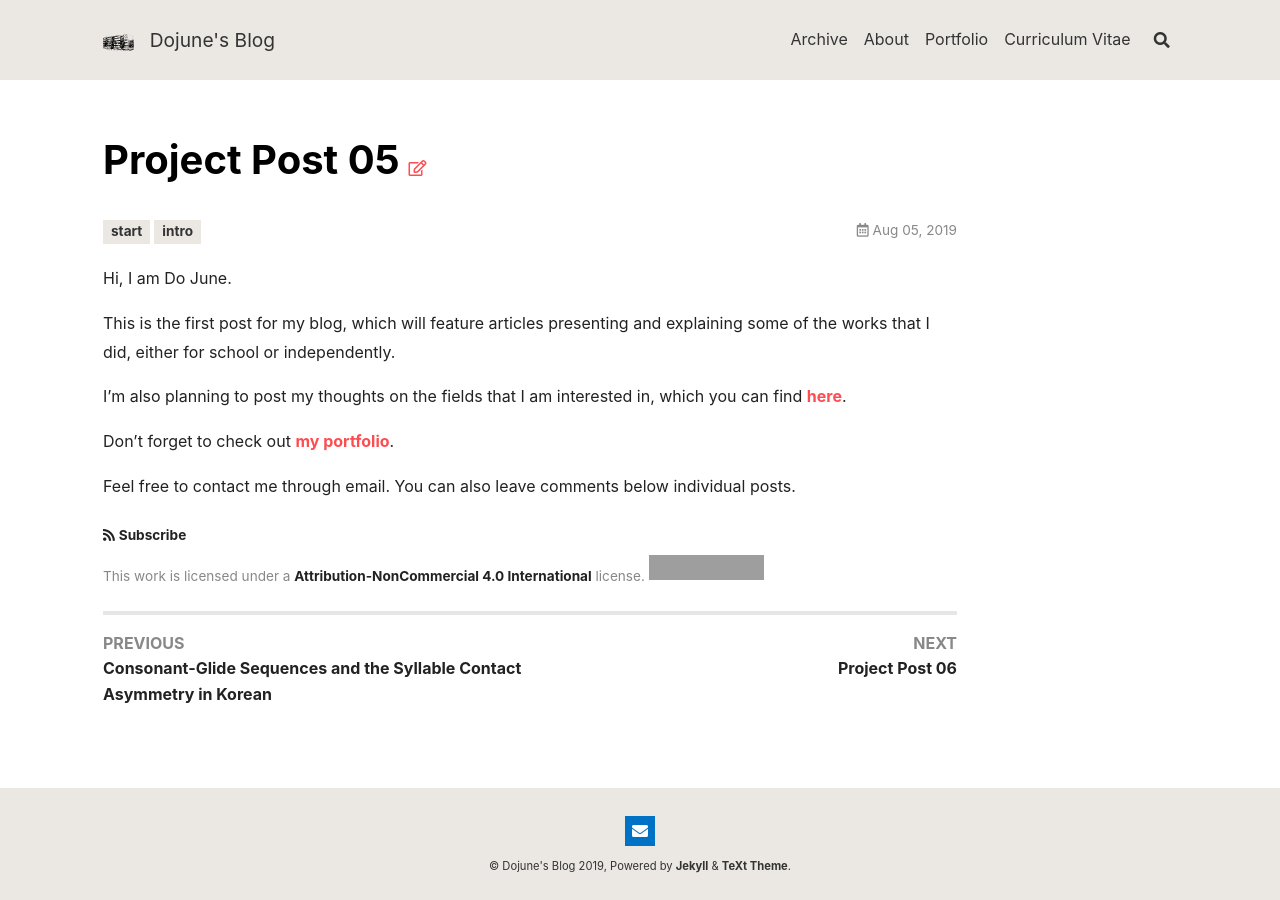
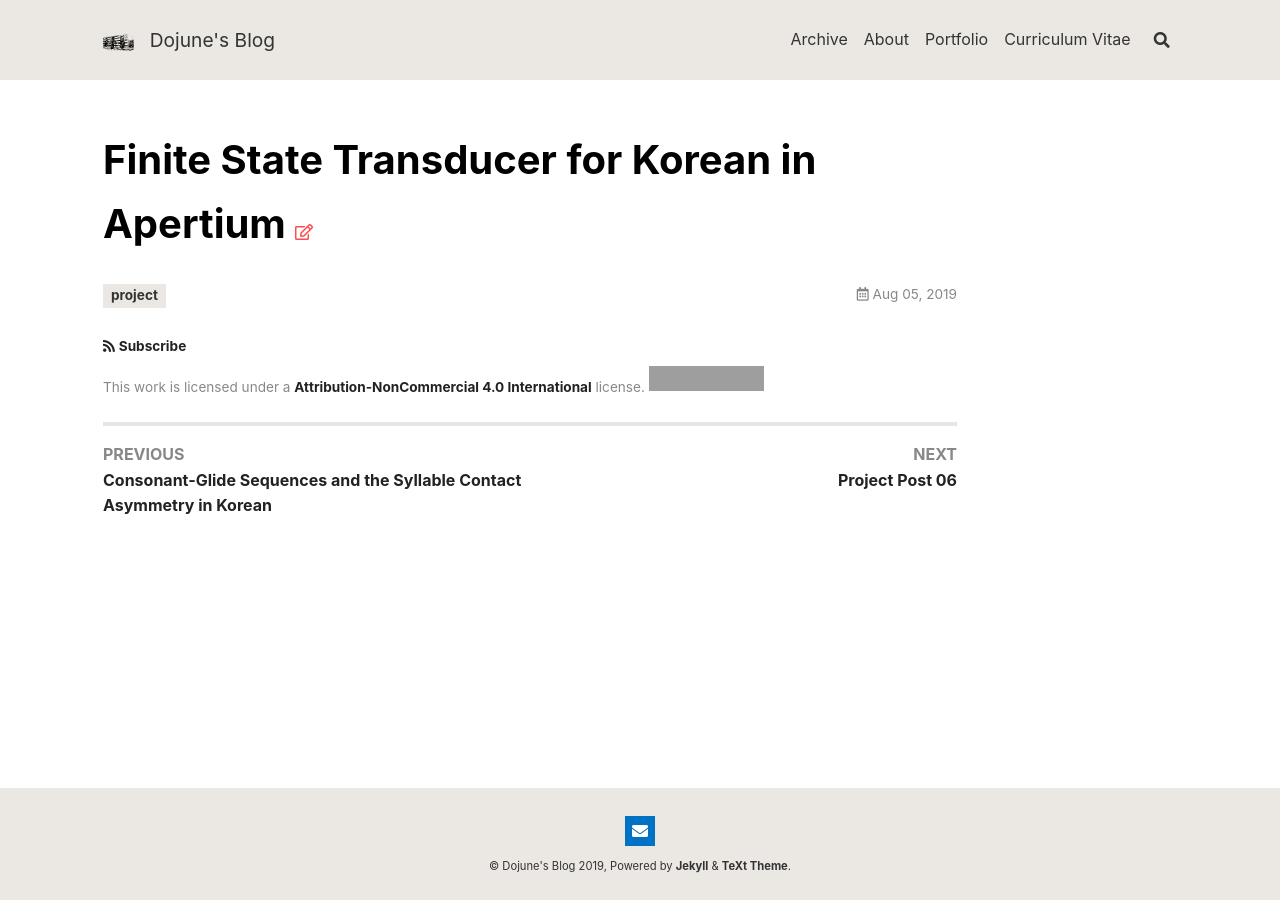
Before and after one commit to mindojune/mindojune.github.io, a Jekyll site: the page built from _posts/2019-08-05-05FST.md, in a window 1280 px wide. Built offline with Jekyll 4.4.1, drawn with Linux system fonts in a browser that asks for light colours; nearby versions of some CDN libraries; comment, search, counter and statistics services are not loaded; grey boxes are pictures that could not be loaded.

Commit message:
Update 2019-08-05-05FST.md

```diff
--- a/_posts/2019-08-05-05FST.md
+++ b/_posts/2019-08-05-05FST.md
@@ -1,20 +1,8 @@
 ---
 layout: article
-title: Project Post 05
+title: Finite State Transducer for Korean in Apertium
 tags:
-  - start
-  - intro
+  - project
 comment: true
-key: a0000
+key: a0005
 ---
-
-Hi, I am Do June.
-
-This is the first post for my blog, which will feature articles presenting and explaining some of the works that I did, either for school or independently.
-
-I'm also planning to post my thoughts on the fields that I am interested in, which you can find [here](https://mindojune.github.io/about.html).
-
-Don't forget to check out [my portfolio](https://mindojune.github.io/portfolio.html).
-
-Feel free to contact me through email.
-You can also leave comments below individual posts.
```
